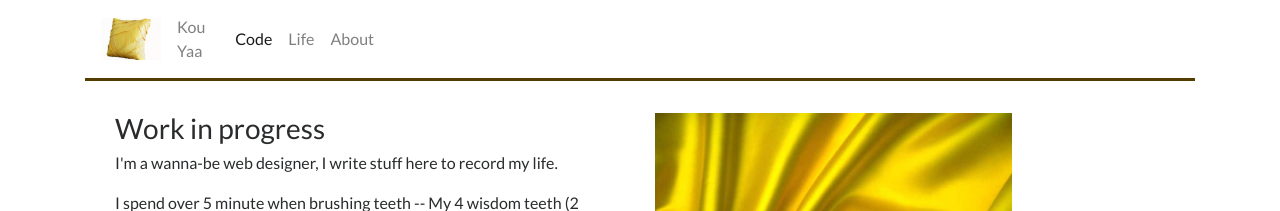
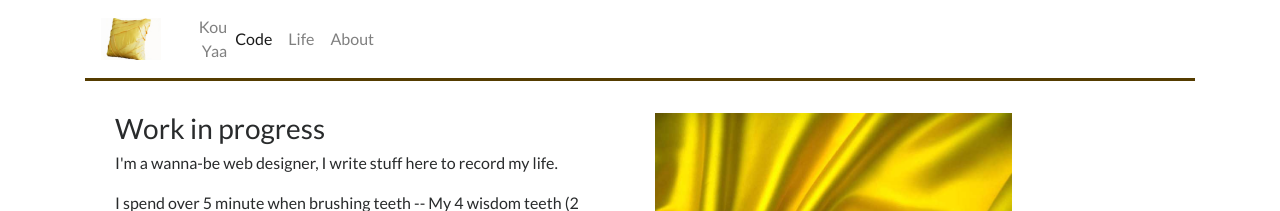
Before and after one commit to yinkouya/yinkouya.github.io, a Jekyll site: the page built from about.html, in a window 1280 px wide. Shown: the top 211 px of the page. Built offline with Jekyll 4.4.1, drawn with Linux system fonts in a browser that asks for light colours; nearby versions of some CDN libraries.

Commit message:
Update default.html

```diff
--- a/_layouts/default.html
+++ b/_layouts/default.html
@@ -21,10 +21,10 @@
                     <span class="navbar-toggler-icon"></span>
                   </button>
                   <a class="navbar-brand" href="https://yinkouya.github.io/"><img class="brand" src="{{ site.url }}/img/yellow-pillow.jpg" alt="pillow"></a>
-                  <span class="navbar-text">
+                  <span class="navbar-text text-right">
                     Kou Yaa
                   </span>
-                  <div class="collapse navbar-collapse" id="navbarSupportedContent">
+                  <div class="collapse navbar-collapse text-right" id="navbarSupportedContent">
                     <ul class="navbar-nav mr-auto">
                       <li class="nav-item active">
                       <a class="nav-link" href="{{'category/code/index.html' | absolute_url }}">Code<span class="sr-only">(current)</span></a>
```
